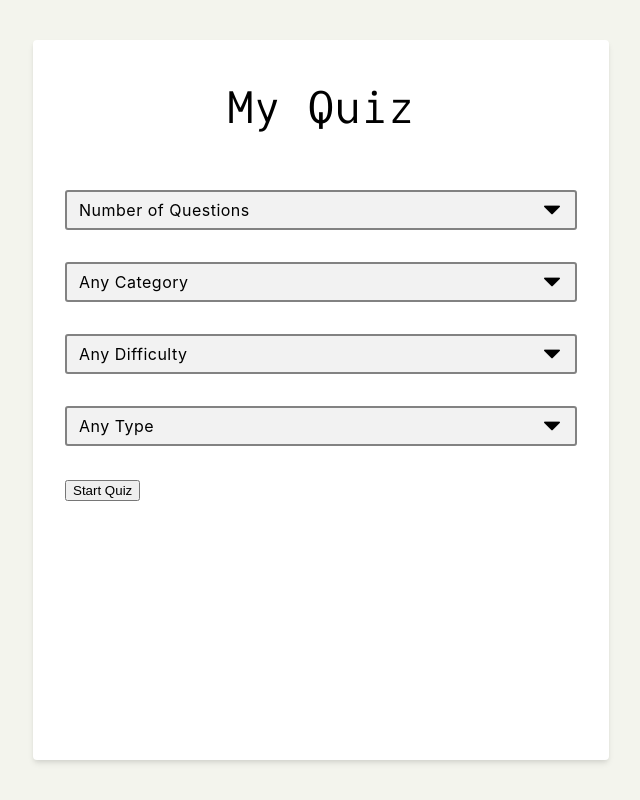
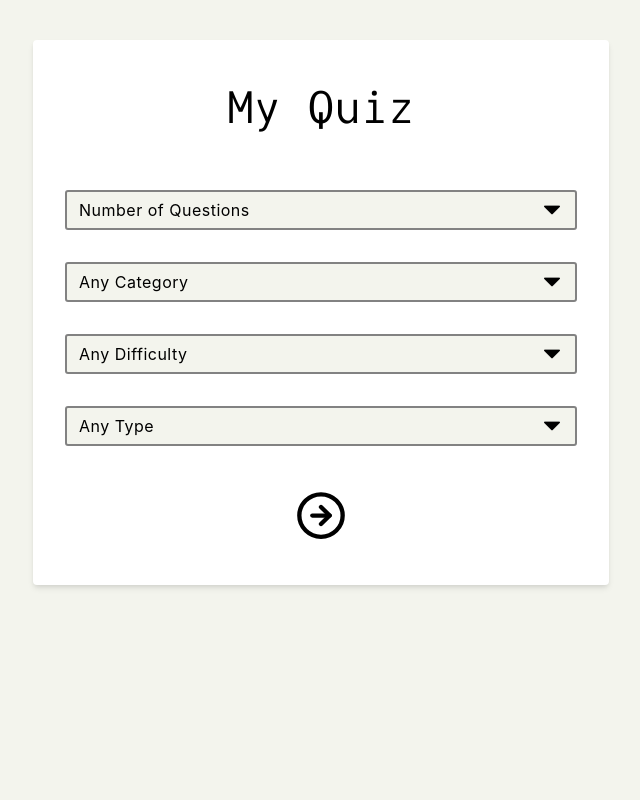
Before and after one commit to developedbyhardik/My-Quiz, a Svelte app: page / in a window 1280 px wide. Shown: the whole page, without its empty margins (319-959 px from the left). Built offline with nearby package versions, Linux system fonts and the light colour scheme.

Commit message:
Start page almost done

```diff
--- a/public/global.css
+++ b/public/global.css
@@ -215,12 +215,13 @@ form {
     border-radius: 3px;
     -webkit-appearance: none;
     -moz-appearance: none;
-    background-color: var(--white-40);
+    background-color: var(--background);
     background-image: url('/Assets/down-arrow.png');
     background-repeat: no-repeat;
     background-size: 16px;
     background-position:right 15px top 50%;
     letter-spacing: 0.5px;
+    cursor: pointer;
   }
 
   select:hover,select:focus{
--- a/src/App.svelte
+++ b/src/App.svelte
@@ -26,10 +26,8 @@
     .App{
         background: rgb(255, 255, 255);
         max-width: clamp(350px , 45vw , 650px);
-        margin: 0 auto;
-        max-height: 90vh;
-        min-height: 90vh;
-        margin-top: 5vh;
+        margin: 5vh auto;
+        min-height: calc(90vh - 1%);
         border-radius: var(--border-radius);
         box-shadow: var(--shadow-2);
     }
--- a/src/screens/Starter.svelte
+++ b/src/screens/Starter.svelte
@@ -36,6 +36,15 @@
         {return {...n,value:event.detail.selected}}
 
         )}  />
+    <img as='button' alt='Start' src="/Assets/start.svg" class="start" on:click={()=>isStart.set(true)} />
+</div>
 
-    <button on:click={()=>isStart.set(true)}>Start Quiz</button>
-</div>
+<style>
+    .start{
+        width: 10%;
+        padding:12px 0;
+        font-size: 1rem;
+        margin: 0 auto;
+        cursor: pointer;
+    }
+</style>
```
Also changed, not shown: public/Assets/start.svg (added).
